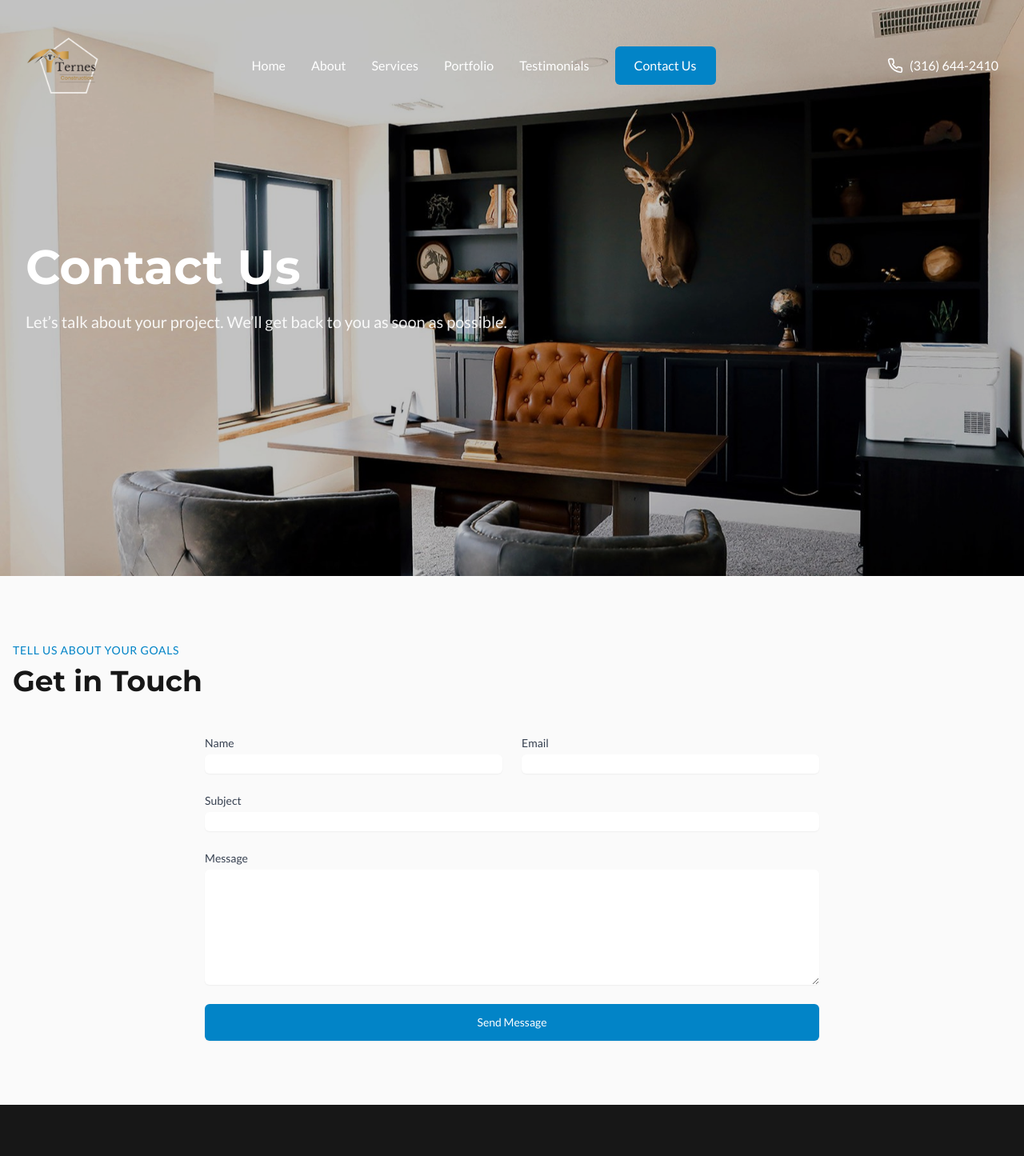
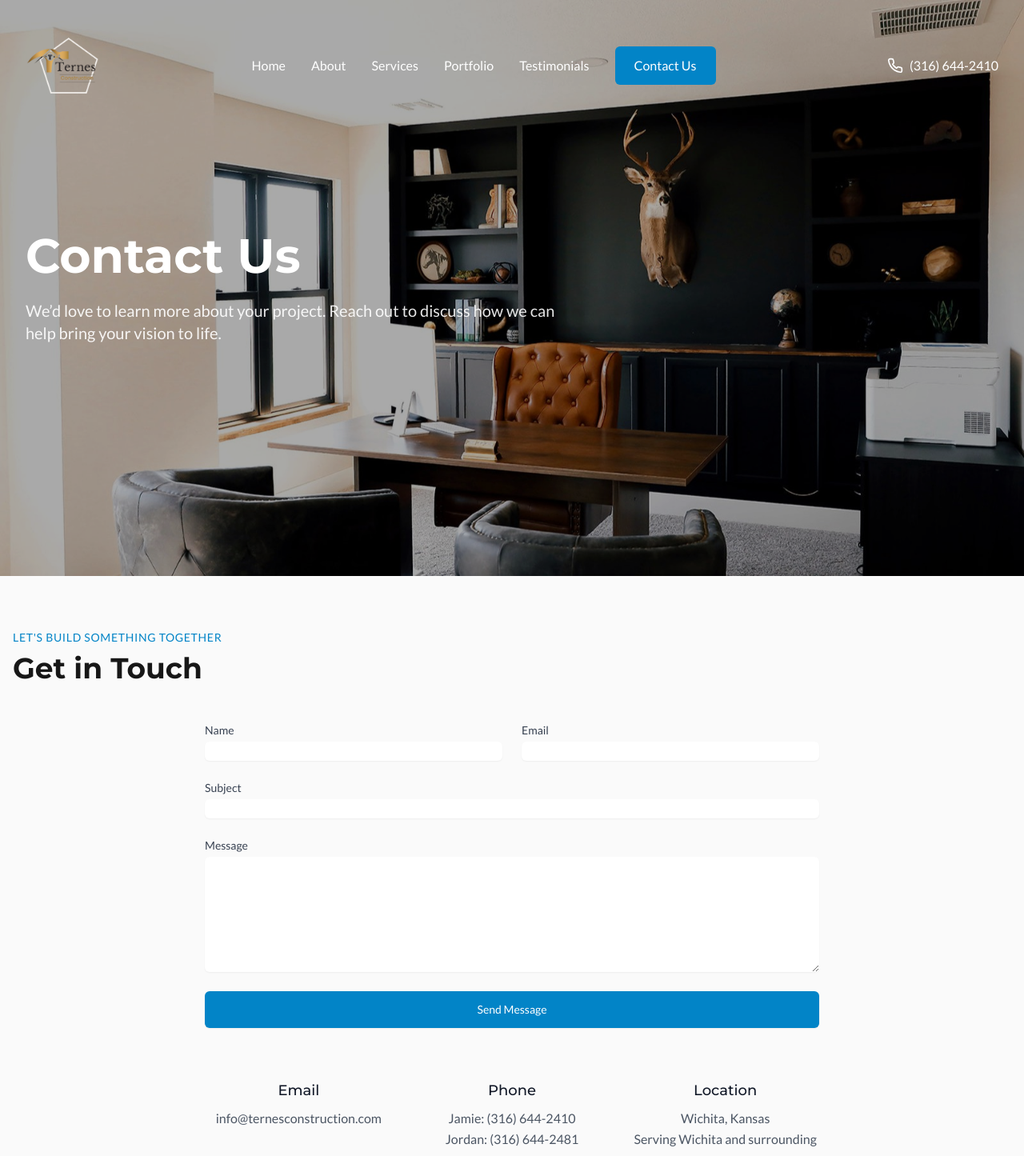
Before and after one commit to Zrsteffen/ternesconstruction, a React (Vite) app: page /contact in a window 1280 px wide. Shown: the top 1445 px of the page at 80% size. Built offline with nearby package versions, Linux system fonts and the light colour scheme.

Commit message:
Update ContactPage.tsx
submit fix

```diff
--- a/src/pages/ContactPage.tsx
+++ b/src/pages/ContactPage.tsx
@@ -1,32 +1,42 @@
 import React, { useState } from 'react';
 import { Helmet } from 'react-helmet-async';
 import SectionTitle from '../components/ui/SectionTitle';
-import testimonialHero from '../images/testimonial_hero.jpg';
+import heroImage from '../images/testimonial_hero.jpg';
 
-const ContactPage: React.FC = () => {
-  const [status, setStatus] = useState<'idle' | 'sending' | 'success' | 'error'>('idle');
+const ContactPage = () => {
+  const [formData, setFormData] = useState({
+    name: '',
+    email: '',
+    subject: '',
+    message: ''
+  });
 
-  const handleSubmit = async (e: React.FormEvent<HTMLFormElement>) => {
+  const [status, setStatus] = useState<'idle' | 'success' | 'error'>('idle');
+
+  const handleChange = (e: React.ChangeEvent<HTMLInputElement | HTMLTextAreaElement>) => {
+    const { name, value } = e.target;
+    setFormData({ ...formData, [name]: value });
+  };
+
+  const handleSubmit = async (e: React.FormEvent) => {
     e.preventDefault();
-    setStatus('sending');
-
-    const form = e.currentTarget;
-    const formData = new FormData(form);
-
+    setStatus('idle');
     try {
-      const response = await fetch('https://script.google.com/macros/s/AKfycbzjrdPcsGOal5hrGQ0k7cwB4_GXSrbK61lVf3jcVKZTBG8PVDPg2qG85dpPU2lAE6En/exec', {
-        method: 'POST',
-        body: formData,
-      });
-
-      if (response.ok) {
-        setStatus('success');
-        form.reset();
-      } else {
-        setStatus('error');
-      }
+      const response = await fetch(
+        'https://script.google.com/macros/s/AKfycbzjrdPcsGOal5hrGQ0k7cwB4_GXSrbK61lVf3jcVKZTBG8PVDPg2qG85dpPU2lAE6En/exec',
+        {
+          method: 'POST',
+          mode: 'no-cors',
+          headers: {
+            'Content-Type': 'application/x-www-form-urlencoded'
+          },
+          body: new URLSearchParams(formData).toString()
+        }
+      );
+      setStatus('success');
+      setFormData({ name: '', email: '', subject: '', message: '' });
     } catch (error) {
-      console.error('Form submission failed:', error);
+      console.error('Form submission error:', error);
       setStatus('error');
     }
   };
@@ -37,41 +47,38 @@ const ContactPage: React.FC = () => {
         <title>Contact Us | Ternes Construction</title>
         <meta name="description" content="Get in touch with Ternes Construction. We'd love to hear about your project and discuss how we can help bring your vision to life." />
         <meta property="og:title" content="Contact Us | Ternes Construction" />
-        <meta property="og:description" content="Get in touch with our builder-direct team to start planning your custom home, barndominium, or rural build." />
-        <meta property="og:image" content="https://www.ternesconstruction.com/images/testimonial_hero.jpg" />
+        <meta property="og:description" content="Get in touch with Ternes Construction. We'd love to hear about your project and discuss how we can help bring your vision to life." />
+        <meta property="og:image" content="/images/testimonial_hero.jpg" />
+        <meta property="og:type" content="website" />
+        <meta property="og:url" content="https://ternesconstruction.com/contact" />
       </Helmet>
 
-      {/* Hero */}
+      {/* Hero Section */}
       <section className="relative h-[75vh] md:h-[90vh] bg-neutral-900 text-white overflow-hidden">
         <div className="absolute inset-0 z-0">
-          <img
-            src={testimonialHero}
-            alt="Contact Ternes Construction"
-            className="w-full h-full object-cover object-center brightness-[0.95]"
-          />
-          <div className="absolute inset-0 bg-black/20 z-10" />
+          <img src={heroImage} alt="Contact Us Hero" className="w-full h-full object-cover object-center brightness-[0.95]" />
+          <div className="absolute inset-0 bg-black/30 z-10" />
         </div>
 
         <div className="container mx-auto px-4 md:px-8 relative z-20 flex flex-col justify-center h-full">
-          <div className="max-w-3xl">
+          <div className="max-w-4xl">
             <h1 className="text-4xl md:text-5xl lg:text-6xl font-bold mb-6">Contact Us</h1>
             <p className="text-xl text-white/90 max-w-2xl">
-              Let’s talk about your project. We’ll get back to you as soon as possible.
+              We’d love to learn more about your project. Reach out to discuss how we can help bring your vision to life.
             </p>
           </div>
         </div>
       </section>
 
-      {/* Form Section */}
-      <div className="relative z-10 container mx-auto px-4 py-20">
+      <div className="container mx-auto px-4 py-16">
         <SectionTitle
           title="Get in Touch"
-          subtitle="Tell us about your goals"
-          description="We’d love to hear from you. Please fill out the form below and we’ll respond shortly."
+          subtitle="Let's Build Something Together"
+          description="Have a question or want to work together? We'd love to hear from you."
         />
 
         <div className="max-w-3xl mx-auto mt-12">
-          <form onSubmit={handleSubmit} className="space-y-6">
+          <form className="space-y-6" onSubmit={handleSubmit}>
             <div className="grid grid-cols-1 md:grid-cols-2 gap-6">
               <div>
                 <label htmlFor="name" className="block text-sm font-medium text-gray-700">
@@ -81,8 +88,10 @@ const ContactPage: React.FC = () => {
                   type="text"
                   id="name"
                   name="name"
+                  value={formData.name}
+                  onChange={handleChange}
+                  className="mt-1 block w-full rounded-md border-gray-300 shadow-sm focus:border-primary-500 focus:ring-primary-500"
                   required
-                  className="mt-1 block w-full rounded-md border-gray-300 shadow-sm focus:border-primary-500 focus:ring-primary-500"
                 />
               </div>
               <div>
@@ -93,8 +102,10 @@ const ContactPage: React.FC = () => {
                   type="email"
                   id="email"
                   name="email"
+                  value={formData.email}
+                  onChange={handleChange}
+                  className="mt-1 block w-full rounded-md border-gray-300 shadow-sm focus:border-primary-500 focus:ring-primary-500"
                   required
-                  className="mt-1 block w-full rounded-md border-gray-300 shadow-sm focus:border-primary-500 focus:ring-primary-500"
                 />
               </div>
             </div>
@@ -107,8 +118,10 @@ const ContactPage: React.FC = () => {
                 type="text"
                 id="subject"
                 name="subject"
+                value={formData.subject}
+                onChange={handleChange}
+                className="mt-1 block w-full rounded-md border-gray-300 shadow-sm focus:border-primary-500 focus:ring-primary-500"
                 required
-                className="mt-1 block w-full rounded-md border-gray-300 shadow-sm focus:border-primary-500 focus:ring-primary-500"
               />
             </div>
 
@@ -120,8 +133,10 @@ const ContactPage: React.FC = () => {
                 id="message"
                 name="message"
                 rows={6}
+                value={formData.message}
+                onChange={handleChange}
+                className="mt-1 block w-full rounded-md border-gray-300 shadow-sm focus:border-primary-500 focus:ring-primary-500"
                 required
-                className="mt-1 block w-full rounded-md border-gray-300 shadow-sm focus:border-primary-500 focus:ring-primary-500"
               ></textarea>
             </div>
 
@@ -130,16 +145,37 @@ const ContactPage: React.FC = () => {
                 type="submit"
                 className="w-full flex justify-center py-3 px-4 border border-transparent rounded-md shadow-sm text-sm font-medium text-white bg-primary-600 hover:bg-primary-700 focus:outline-none focus:ring-2 focus:ring-offset-2 focus:ring-primary-500"
               >
-                {status === 'sending'
-                  ? 'Sending...'
-                  : status === 'success'
-                  ? 'Message Sent!'
-                  : status === 'error'
-                  ? 'Something went wrong. Try again.'
-                  : 'Send Message'}
+                Send Message
               </button>
+              {status === 'success' && (
+                <p className="text-green-600 text-center mt-4">Message sent successfully!</p>
+              )}
+              {status === 'error' && (
+                <p className="text-red-600 text-center mt-4">Something went wrong. Please try again later.</p>
+              )}
             </div>
           </form>
+
+          <div className="mt-16 grid grid-cols-1 md:grid-cols-3 gap-8">
+            <div className="text-center">
+              <h3 className="text-lg font-medium text-gray-900">Email</h3>
+              <p className="mt-2 text-gray-600">info@ternesconstruction.com</p>
+            </div>
+            <div className="text-center">
+              <h3 className="text-lg font-medium text-gray-900">Phone</h3>
+              <p className="mt-2 text-gray-600">
+                Jamie: (316) 644-2410<br />
+                Jordan: (316) 644-2481
+              </p>
+            </div>
+            <div className="text-center">
+              <h3 className="text-lg font-medium text-gray-900">Location</h3>
+              <p className="mt-2 text-gray-600">
+                Wichita, Kansas<br />
+                Serving Wichita and surrounding areas
+              </p>
+            </div>
+          </div>
         </div>
       </div>
     </>
```
